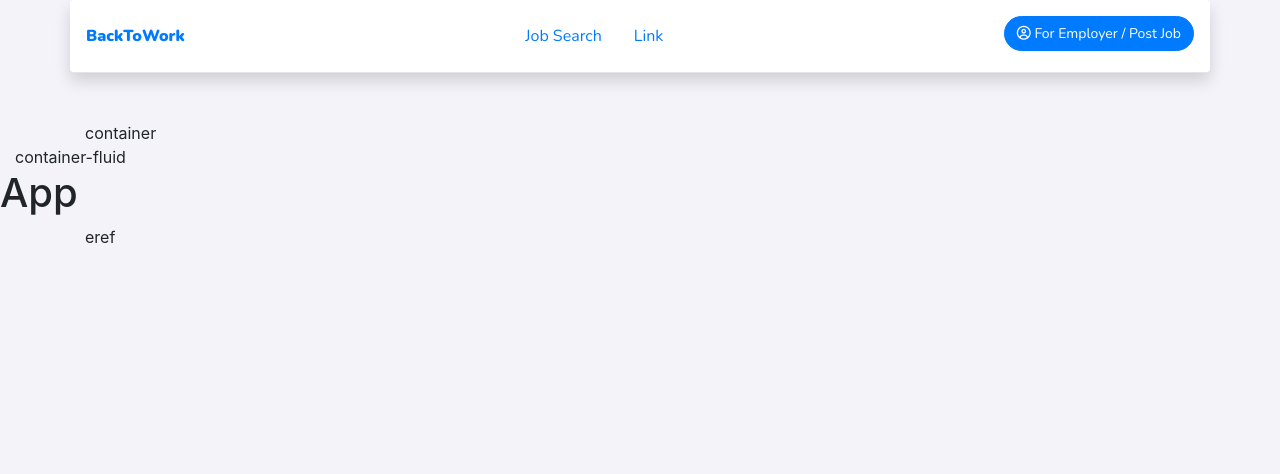
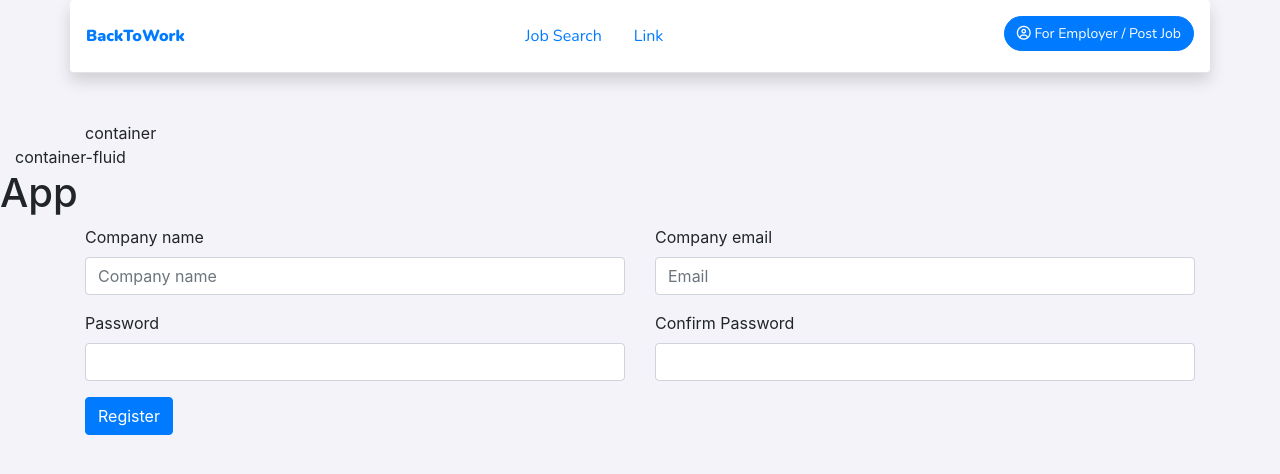
Before and after one commit to DmytroLypovetskiy/BackToWork, a React (Create React App) app in the folder client/: page /register in a window 1280 px wide. Shown: the top 474 px of the page. Built offline with nearby package versions, Linux system fonts and the light colour scheme; a web font is replaced by a local one.

Commit message:
Added html form for register page

```diff
--- a/client/src/components/auth/Register.js
+++ b/client/src/components/auth/Register.js
@@ -1,10 +1,73 @@
-import React from 'react'
+import React, { useState } from 'react';
 
 export default class Register extends React.Component {
+  constructor() {
+    super();
+
+    this.state = {
+      name: '',
+      email: '',
+      password: '',
+      password2: ''
+    }
+  }
+
+  setFieldToState(e) {
+    this.setState({[e.target.name]: e.target.value})
+  }
+
+  registerCompany(e) {
+    const { name, email, password, password2 } = this.state;
+
+    e.preventDefault();
+
+    if(password !== password2) {
+      console.log('Passwords do not match');
+    } else {
+      console.log(this.state);
+    }
+  }
+
   render() {
+    const { name, email, password, password2 } = this.state;
+
     return (
       <section className="container">
-        eref
+        <form onSubmit={ (e)=> this.registerCompany(e) }>
+          <div className="row">
+            <div className="form-group col-md-6">
+              <label htmlFor="formGroupExampleInput">Company name</label>
+              <input type="text" className="form-control" name="name"
+                value={name}
+                onChange={(e) => this.setFieldToState(e)}
+                placeholder="Company name" required />
+            </div>
+            <div className="form-group col-md-6">
+              <label htmlFor="formGroupExa mpleInput">Company email</label>
+              <input type="email" className="form-control" name="email"
+                value={email}
+                onChange={(e) => this.setFieldToState(e)}
+                placeholder="Email" required />
+            </div>
+          </div>
+          <div className="row">
+            <div className="form-group col-md-6">
+              <label htmlFor="inputPassword">Password</label>
+              <input type="password" className="form-control" name="password"
+                value={password}
+                onChange={(e) => this.setFieldToState(e)}
+                id="inputPassword" required />
+            </div>
+            <div className="form-group col-md-6">
+              <label htmlFor="inputPassword2">Confirm Password</label>
+              <input type="password" className="form-control" name="password2"
+                value={password2}
+                onChange={(e) => this.setFieldToState(e)}
+                id="inputPassword2" required />
+            </div>
+          </div>
+          <button type="submit" className="btn btn-primary">Register</button>
+        </form>
       </section>
     )
   }
```
